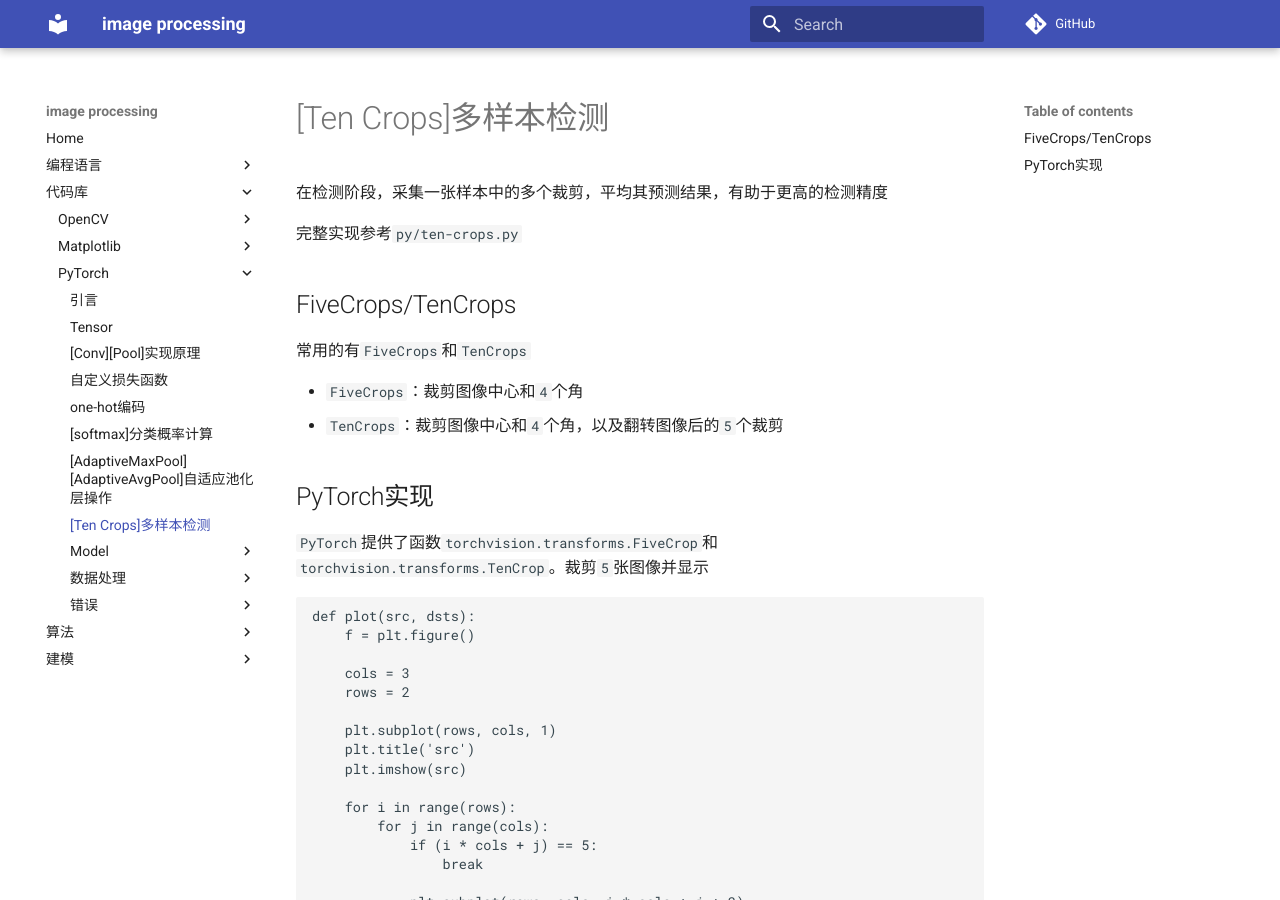
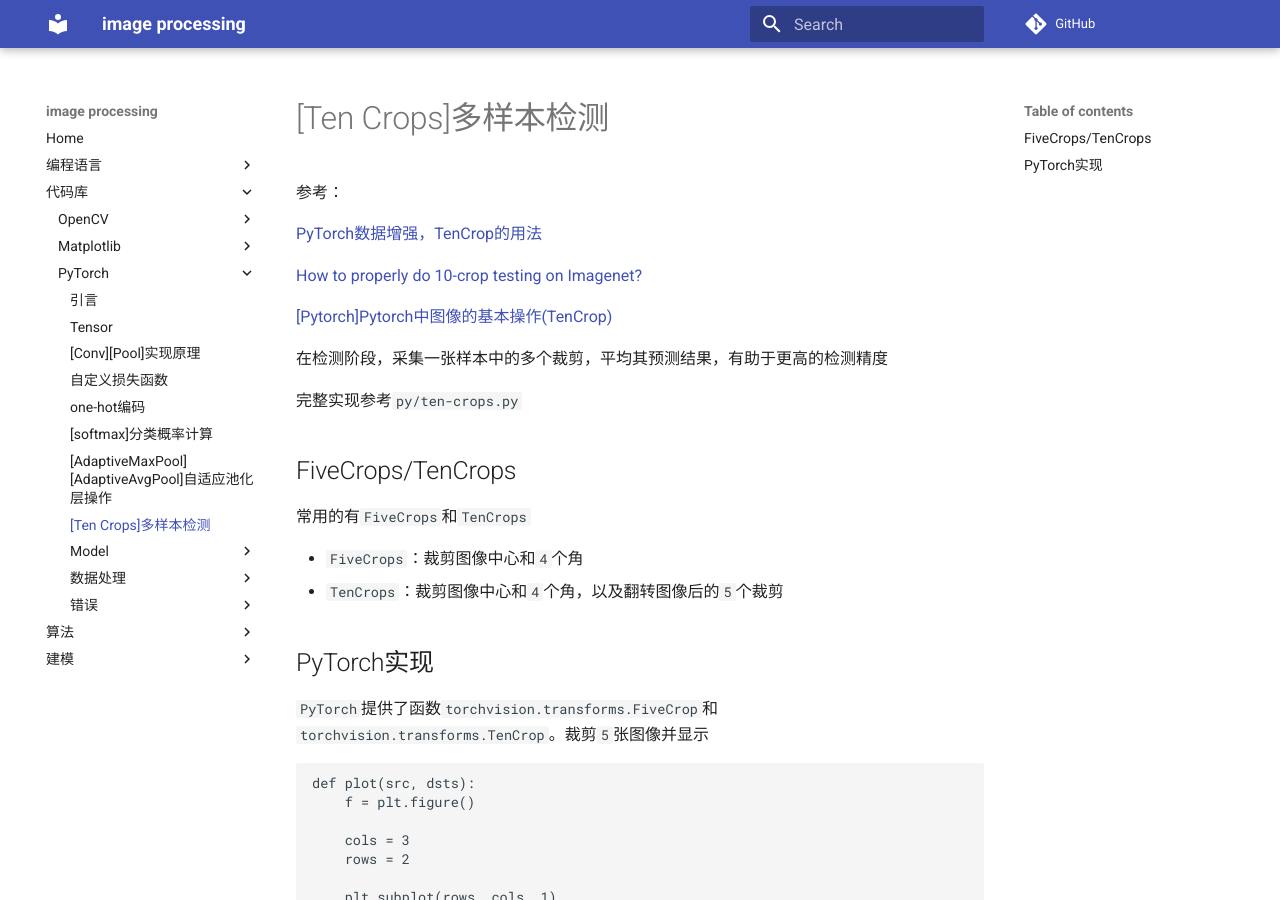
Before and after one commit to Document-Collection/image-processing, an MkDocs documentation site: the page built from docs/pytorch/[Ten Crops]多样本检测.md, in a window 1280 px wide and 900 px high. Built offline with MkDocs 1.6.1 and Material for MkDocs 9.7.7, drawn with Linux system fonts in a browser that asks for light colours; comment, search, counter and statistics services are not loaded.

Commit message:
docs(pytorch): ten-crops添加参考链接

```diff
--- a/docs/pytorch/[Ten Crops]多样本检测.md
+++ b/docs/pytorch/[Ten Crops]多样本检测.md
@@ -1,5 +1,13 @@
 
 # [Ten Crops]多样本检测
+
+参考：
+
+[PyTorch数据增强，TenCrop的用法](https://www.jianshu.com/p/aba1142c0453)
+
+[How to properly do 10-crop testing on Imagenet?](https://discuss.pytorch.org/t/how-to-properly-do-10-crop-testing-on-imagenet/11341)
+
+[[Pytorch]Pytorch中图像的基本操作(TenCrop)](https://blog.csdn.net/weixin_44538273/article/details/88406404)
 
 在检测阶段，采集一张样本中的多个裁剪，平均其预测结果，有助于更高的检测精度
 
```
